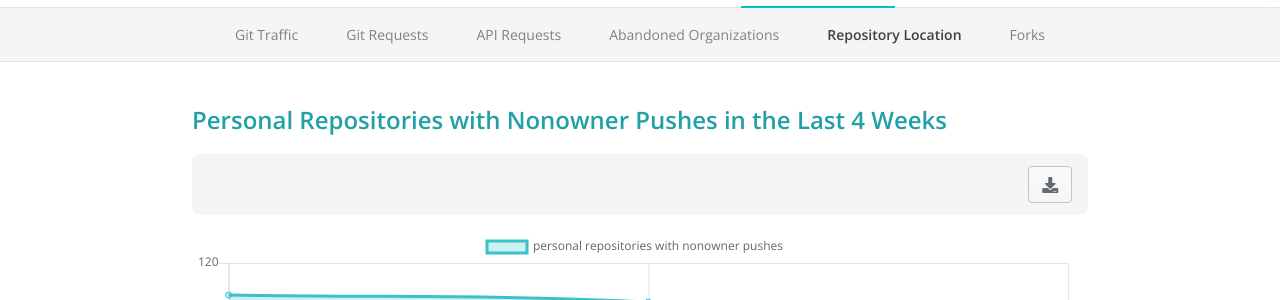
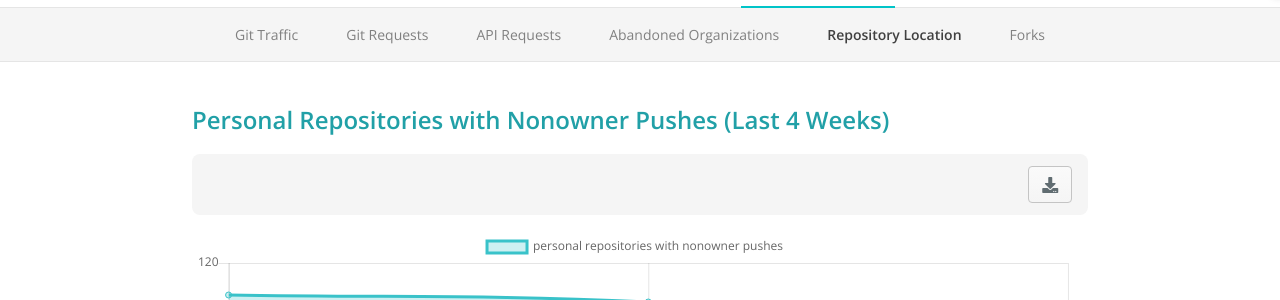
Before and after one commit to Autodesk/hubble, a Jekyll site: the page built from docs/housekeeping-repo-location.html, in a window 1280 px wide. Shown: the part 136-436 px from the top of the page. Built offline with Jekyll 4.4.1, drawn with Linux system fonts in a browser that asks for light colours; nearby versions of some CDN libraries.

Commit message:
Minor formatting

```diff
--- a/docs/housekeeping-repo-location.html
+++ b/docs/housekeeping-repo-location.html
@@ -5,7 +5,7 @@ permalink: /housekeeping-repo-location
 ---
 
 <div class="chart-placeholder">
-	<h3>Personal Repositories with Nonowner Pushes in the Last 4 Weeks</h3>
+	<h3>Personal Repositories with Nonowner Pushes (Last 4 Weeks)</h3>
 	<canvas
 		data-url="{{ site.dataURL }}/repositories-personal-nonowner-pushes.tsv"
 		data-type="history"
```
